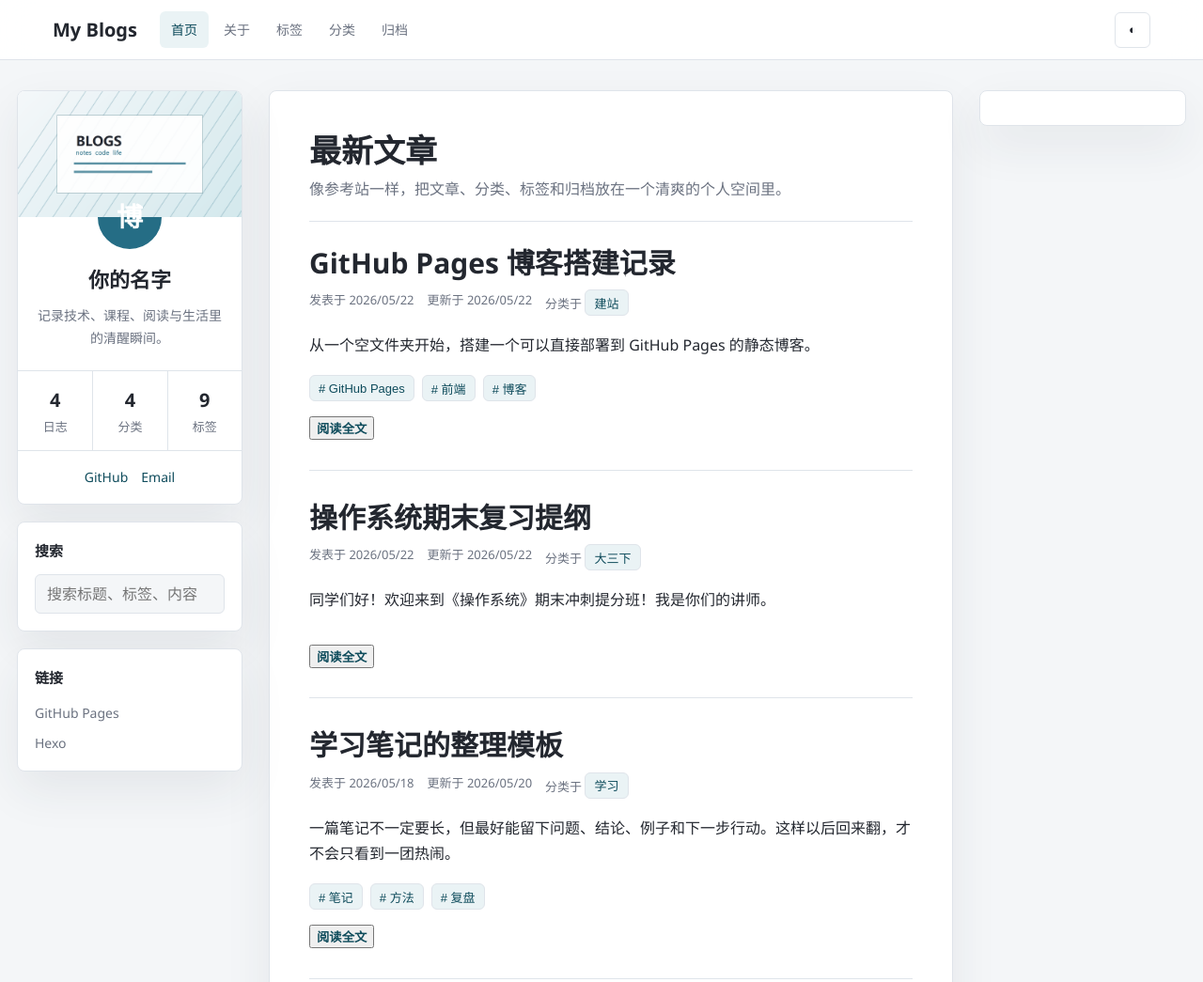
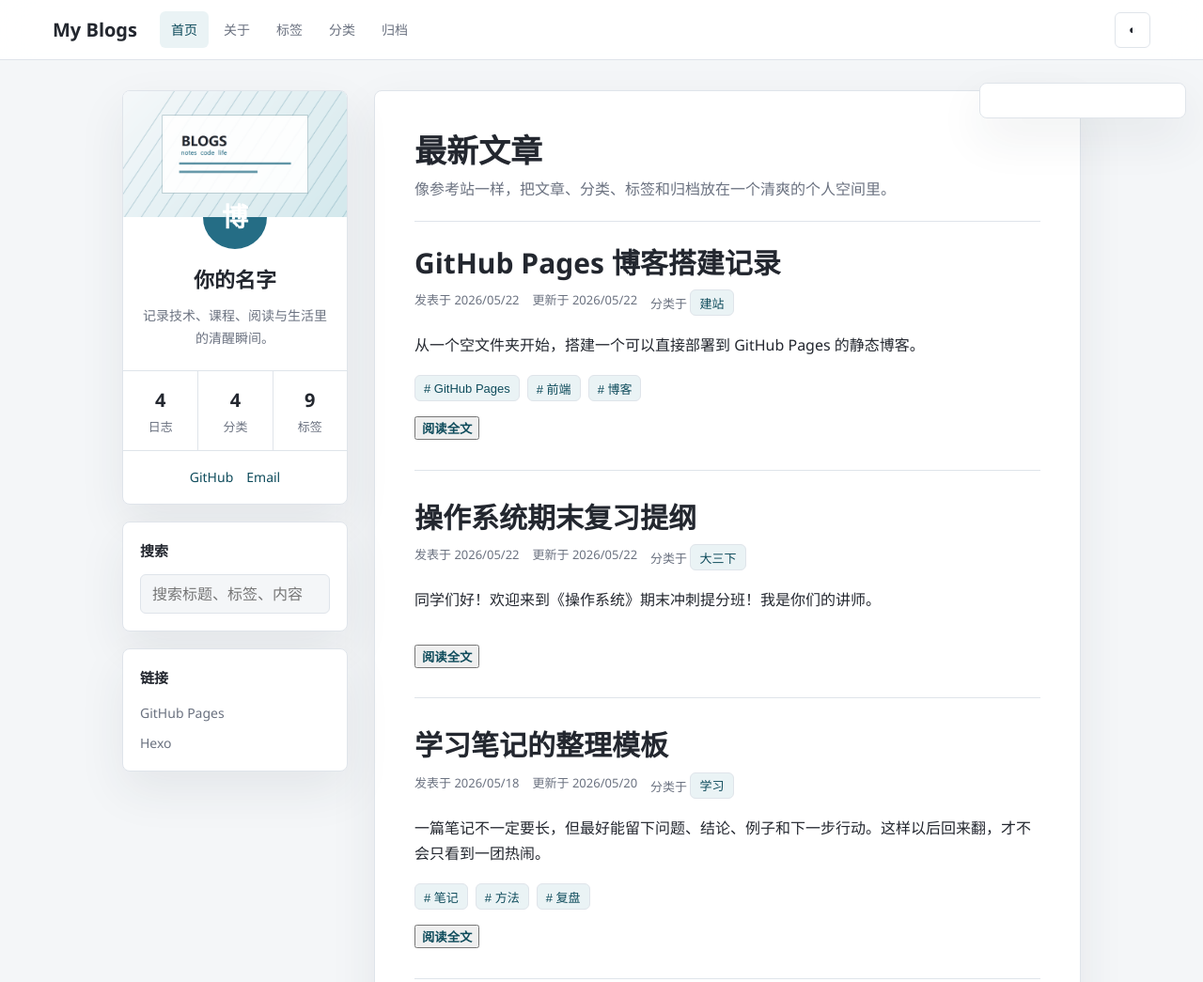
Before and after one commit to gammars/gammars.github.io, a website: page index.html in a window 1280 px wide. Shown: the top 1045 px of the page at 94% size. Drawn offline with Linux system fonts and the light colour scheme.

Commit message:
修复 TOC 样式错乱：重写 CSS 并修正 HTML 结构

```diff
--- a/assets/styles.css
+++ b/assets/styles.css
@@ -107,9 +107,9 @@ a:hover {
 
 .shell {
   display: grid;
-  grid-template-columns: minmax(200px, 240px) minmax(0, 1fr) minmax(180px, 220px);
+  grid-template-columns: minmax(200px, 240px) minmax(0, 1fr);
   gap: 28px;
-  width: min(1320px, calc(100% - 36px));
+  width: min(1100px, calc(100% - 260px));
   margin: 32px auto;
   align-items: start;
 }
@@ -243,9 +243,10 @@ a:hover {
 }
 
 .toc-panel {
-  position: sticky;
+  position: fixed;
   top: 88px;
-  align-self: start;
+  right: 18px;
+  width: 220px;
   max-height: calc(100vh - 100px);
   overflow-y: auto;
   padding: 18px;
@@ -253,6 +254,7 @@ a:hover {
   border-radius: 8px;
   background: var(--panel);
   box-shadow: var(--shadow);
+  z-index: 5;
 }
 
 .toc-title {
@@ -527,11 +529,6 @@ a:hover {
     position: static;
   }
 
-  .toc-panel {
-    position: static;
-    max-height: none;
-  }
-
   .archive-item {
     grid-template-columns: 1fr;
     gap: 4px;
--- a/index.html
+++ b/index.html
@@ -70,10 +70,10 @@
         <div id="viewHeader" class="view-header"></div>
         <div id="app"></div>
       </section>
-      <aside class="toc-panel" aria-label="文章目录">
-        <nav id="toc" class="toc-nav"></nav>
-      </aside>
     </main>
+    <aside class="toc-panel" aria-label="文章目录">
+      <nav id="toc" class="toc-nav"></nav>
+    </aside>
 
     <footer class="footer">
       <span>© <span id="year"></span> My Blogs</span>
```
